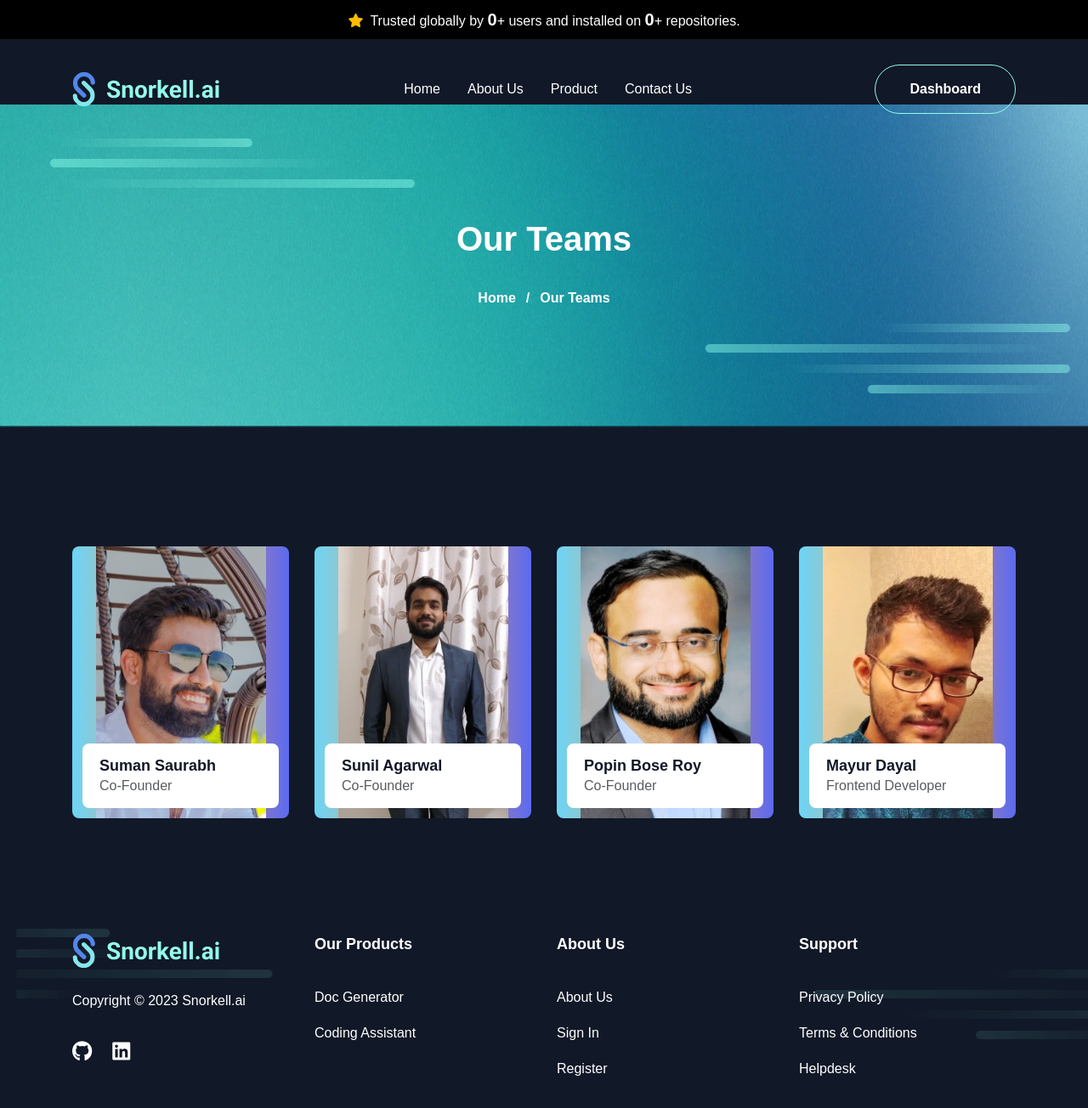
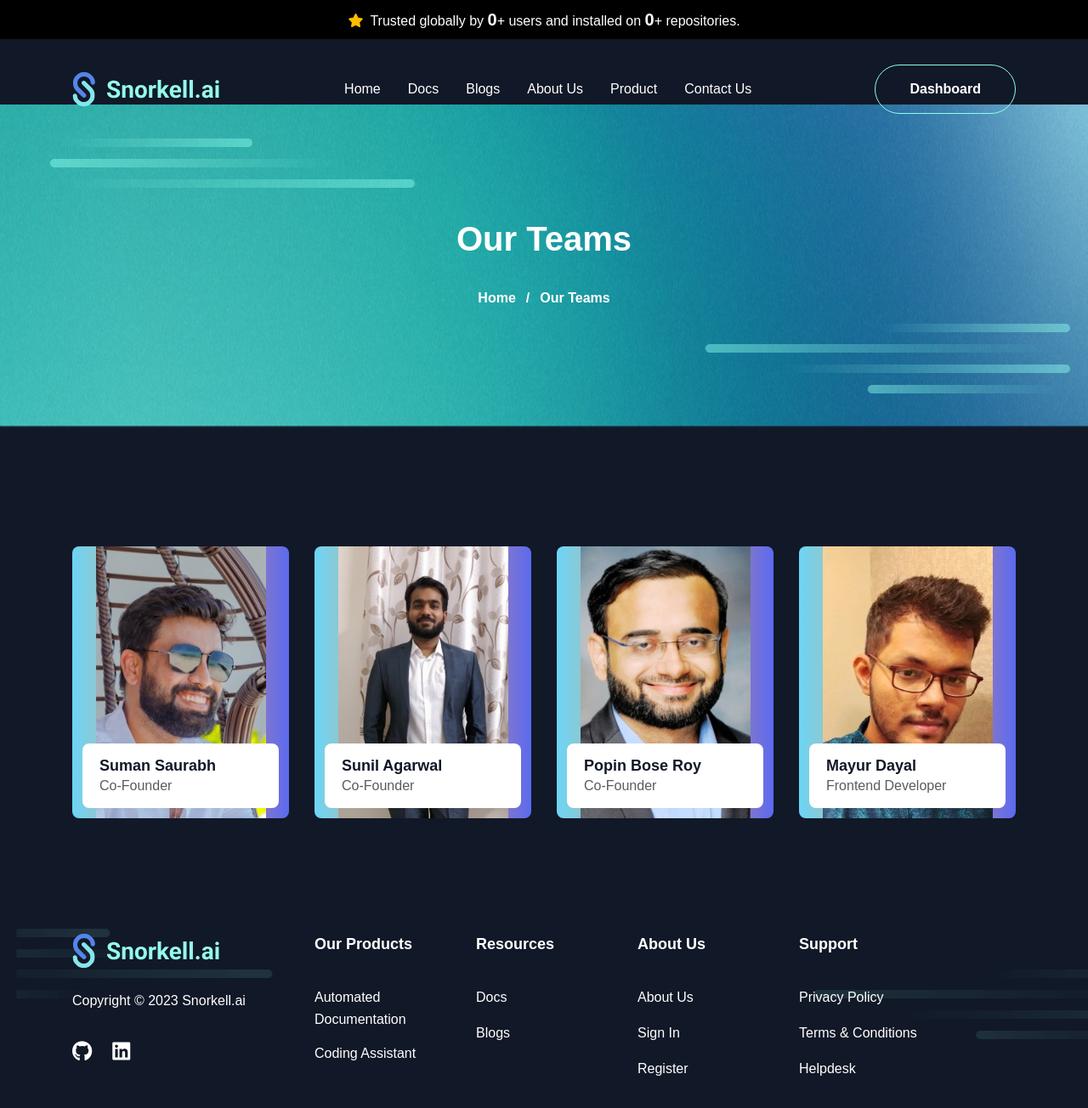
Before and after one commit to SingularityX-ai/penify-landing-page, a Next.js app: page /about-us in a window 1280 px wide. Shown: the top 1304 px of the page at 85% size. Built offline with nearby package versions, Linux system fonts and the light colour scheme.

Commit message:
Add additional links

```diff
--- a/src/components/layout/Footer.tsx
+++ b/src/components/layout/Footer.tsx
@@ -29,12 +29,12 @@ export default function Footer () {
             </div>
           </div>
 
-          <div className="col-12 col-sm-6 col-lg-3">
+          <div className="col-12 col-sm-6 col-lg-2">
             <div className="footer__single" data-aos="fade-up" data-aos-duration="600" data-aos-delay="200">
               <h6 className="h5">Our Products</h6>
               <ul>
                 <li>
-                  <Link href="https://github.com/apps/snorkell-ai" target="_blank" aria-label="Github App">Doc Generator</Link>
+                  <Link href="https://github.com/apps/snorkell-ai" target="_blank" aria-label="Github App">Automated Documentation</Link>
                 </li>
 
                 <li>
@@ -44,7 +44,22 @@ export default function Footer () {
             </div>
           </div>
 
-          <div className="col-12 col-sm-6 col-lg-3">
+          <div className="col-12 col-sm-6 col-lg-2">
+            <div className="footer__single" data-aos="fade-up" data-aos-duration="600" data-aos-delay="600">
+              <h6 className="h5">Resources</h6>
+              <ul>
+                <li>
+                  <Link href="https://docs.snorkell.ai/" target="_blank" aria-label="Privacy Policy">Docs</Link>
+                </li>
+
+                <li>
+                  <Link href="https://blogs.snorkell.ai/" target="_blank" aria-label="Terms & Conditions">Blogs</Link>
+                </li>
+              </ul>
+            </div>
+          </div>
+
+          <div className="col-12 col-sm-6 col-lg-2">
             <div className="footer__single" data-aos="fade-up" data-aos-duration="600" data-aos-delay="600">
               <h6 className="h5">About Us</h6>
               <ul>
@@ -63,7 +78,7 @@ export default function Footer () {
             </div>
           </div>
 
-          <div className="col-12 col-sm-6 col-lg-3">
+          <div className="col-12 col-sm-6 col-lg-2">
             <div className="footer__single" data-aos="fade-up" data-aos-duration="600" data-aos-delay="600">
               <h6 className="h5">Support</h6>
               <ul>
--- a/src/components/layout/Header.tsx
+++ b/src/components/layout/Header.tsx
@@ -70,6 +70,12 @@ export default function Header({ isNavOpen, setIsNavOpen }: HeaderProps) {
                     <li className="nav__menu-item">
                       <Link href="/" className="nav__menu-link hide-nav" aria-label="Home">Home</Link>
                     </li>
+                    <li className="nav__menu-item">
+                      <Link href="https://docs.snorkell.ai/" className="nav__menu-link hide-nav" aria-label="Docs" target="_blank">Docs</Link>
+                    </li>
+                    <li className="nav__menu-item">
+                      <Link href="https://blogs.snorkell.ai/" className="nav__menu-link hide-nav" aria-label="Blogs" target="_blank">Blogs</Link>
+                    </li>
 
                     <li className="nav__menu-item">
                       <Link href="/about-us" className="nav__menu-link hide-nav" aria-label="About Us">About Us</Link>
```
